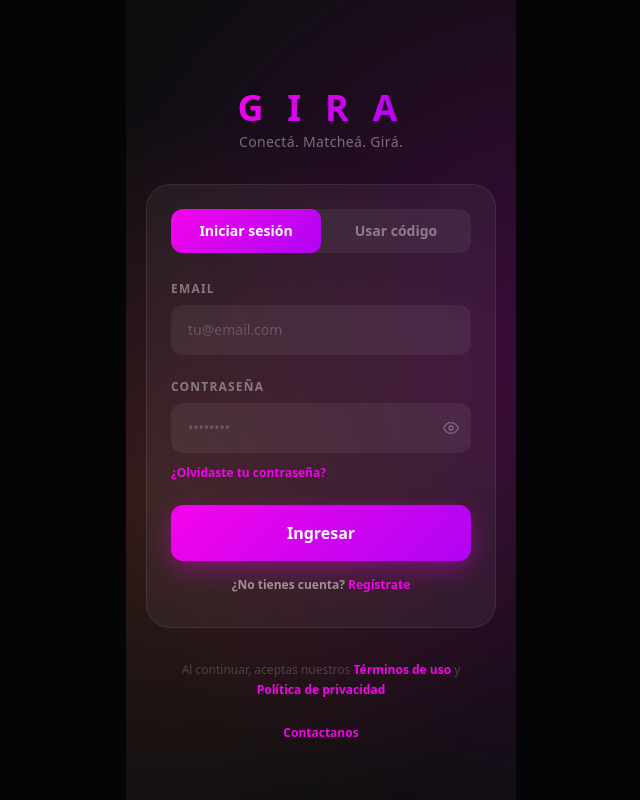
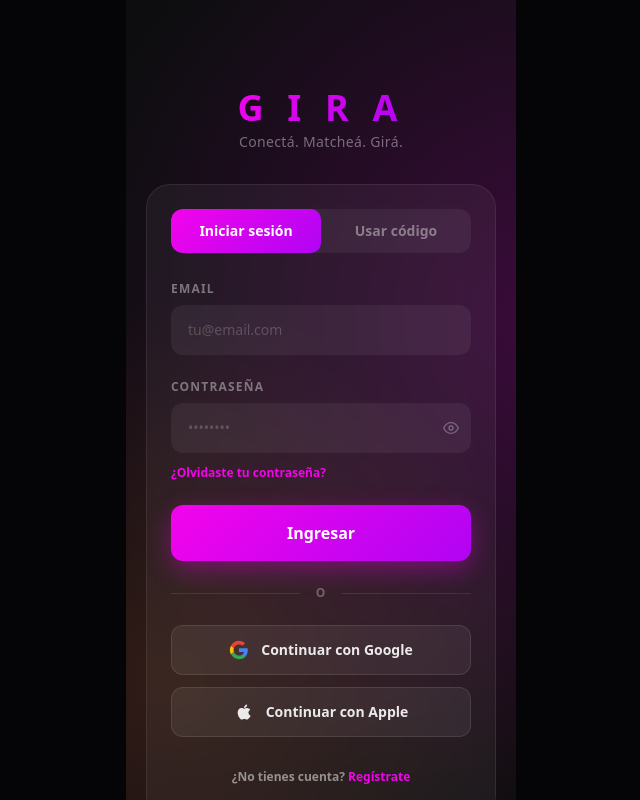
Before and after one commit to BreadTheGood/Tinder-style-Dating-App, a React (Vite) app: page / in a window 1280 px wide. Shown: the whole page, without its empty margins (319-959 px from the left). Built offline with nearby package versions, Linux system fonts and the light colour scheme; no server answers; a web font is replaced by a local one.

Commit message:
feat: add google and apple oauth buttons

```diff
--- a/src/screens/LoginScreen.tsx
+++ b/src/screens/LoginScreen.tsx
@@ -28,6 +28,20 @@ export function LoginScreen({ onLogin }: { onLogin: (requiresPassword?: boolean)
   const [forgotLoading, setForgotLoading] = useState(false)
   const [forgotError, setForgotError] = useState('')
   const [forgotSuccess, setForgotSuccess] = useState(false)
+
+  const handleOAuth = async (provider: 'google' | 'apple') => {
+    setLoading(true)
+    const { error } = await supabase.auth.signInWithOAuth({
+      provider,
+      options: {
+        redirectTo: window.location.origin + window.location.pathname
+      }
+    })
+    if (error) {
+      setErrorMsg(error.message)
+      setLoading(false)
+    }
+  }
 
   const handleAuth = async () => {
     setErrorMsg('')
@@ -410,13 +424,53 @@ export function LoginScreen({ onLogin }: { onLogin: (requiresPassword?: boolean)
             {loading ? 'Validando...' : mode === 'login' ? 'Ingresar' : mode === 'register' ? 'Crear cuenta' : 'Ingresar con código'}
           </button>
 
+          {(mode === 'login' || mode === 'register') && (
+            <>
+              <div className="relative flex items-center py-6">
+                <div className="flex-grow border-t border-white/10"></div>
+                <span className="flex-shrink-0 mx-4 text-xs text-white/30 font-semibold uppercase tracking-widest">o</span>
+                <div className="flex-grow border-t border-white/10"></div>
+              </div>
+
+              <div className="flex flex-col gap-3 mb-6">
+                <button
+                  type="button"
+                  onClick={() => handleOAuth('google')}
+                  disabled={loading}
+                  className="w-full flex items-center justify-center gap-3 py-3.5 rounded-xl font-semibold text-white/90 text-sm transition-all active:scale-95 disabled:opacity-50"
+                  style={{ background: 'rgba(255,255,255,0.06)', border: '1px solid rgba(255,255,255,0.1)' }}
+                >
+                  <svg viewBox="0 0 24 24" className="w-5 h-5" fill="currentColor">
+                    <path d="M22.56 12.25c0-.78-.07-1.53-.2-2.25H12v4.26h5.92c-.26 1.37-1.04 2.53-2.21 3.31v2.77h3.57c2.08-1.92 3.28-4.74 3.28-8.09z" fill="#4285F4"/>
+                    <path d="M12 23c2.97 0 5.46-.98 7.28-2.66l-3.57-2.77c-.98.66-2.23 1.06-3.71 1.06-2.86 0-5.29-1.93-6.16-4.53H2.18v2.84C3.99 20.53 7.7 23 12 23z" fill="#34A853"/>
+                    <path d="M5.84 14.09c-.22-.66-.35-1.36-.35-2.09s.13-1.43.35-2.09V7.07H2.18C1.43 8.55 1 10.22 1 12s.43 3.45 1.18 4.93l2.85-2.22.81-.62z" fill="#FBBC05"/>
+                    <path d="M12 5.38c1.62 0 3.06.56 4.21 1.64l3.15-3.15C17.45 2.09 14.97 1 12 1 7.7 1 3.99 3.47 2.18 7.07l3.66 2.84c.87-2.6 3.3-4.53 6.16-4.53z" fill="#EA4335"/>
+                  </svg>
+                  Continuar con Google
+                </button>
+                <button
+                  type="button"
+                  onClick={() => handleOAuth('apple')}
+                  disabled={loading}
+                  className="w-full flex items-center justify-center gap-3 py-3.5 rounded-xl font-semibold text-white/90 text-sm transition-all active:scale-95 disabled:opacity-50"
+                  style={{ background: 'rgba(255,255,255,0.06)', border: '1px solid rgba(255,255,255,0.1)' }}
+                >
+                  <svg viewBox="0 0 24 24" className="w-5 h-5" fill="currentColor">
+                    <path d="M17.05 20.28c-.98.95-2.05.8-3.08.35-1.09-.46-2.09-.48-3.24 0-1.44.62-2.2.44-3.06-.35C2.79 15.25 3.51 7.59 9.05 7.31c1.35.07 2.29.74 3.08.8 1.18-.24 2.31-.93 3.57-.84 1.51.15 2.95.93 3.78 2.04-3.19 1.9-2.69 5.98.54 7.21-.73 1.54-1.74 3.19-2.97 3.76zM12.03 7.25c-.15-2.23 1.66-4.07 3.74-4.25.32 2.4-1.92 4.38-3.74 4.25z"/>
+                  </svg>
+                  Continuar con Apple
+                </button>
+              </div>
+            </>
+          )}
+
           {mode === 'login' && (
-            <button onClick={() => setMode('register')} className="w-full mt-4 text-xs font-semibold text-white/50 hover:text-white transition-colors">
+            <button onClick={() => setMode('register')} className="w-full mt-2 text-xs font-semibold text-white/50 hover:text-white transition-colors">
               ¿No tienes cuenta? <span className="text-[var(--theme-color-1)]">Regístrate</span>
             </button>
           )}
           {mode === 'register' && (
-            <button onClick={() => setMode('login')} className="w-full mt-4 py-3 rounded-xl text-sm font-semibold text-white/70 hover:text-white hover:bg-white/5 transition-all">
+            <button onClick={() => setMode('login')} className="w-full mt-2 py-3 rounded-xl text-sm font-semibold text-white/70 hover:text-white hover:bg-white/5 transition-all">
               Volver
             </button>
           )}
```
